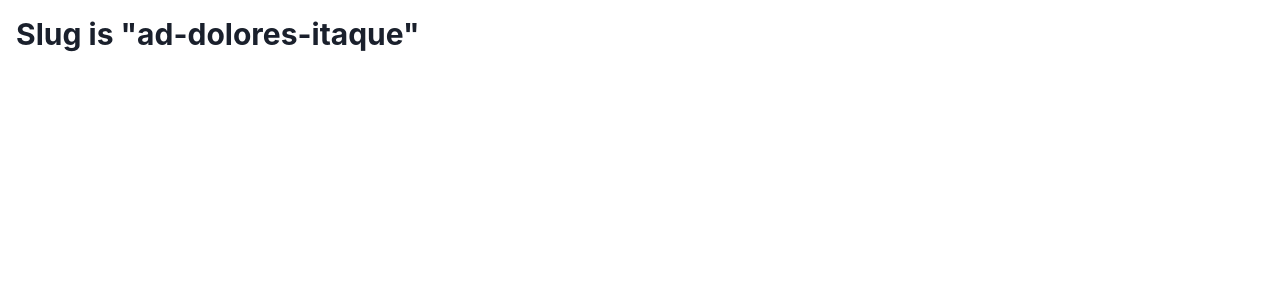
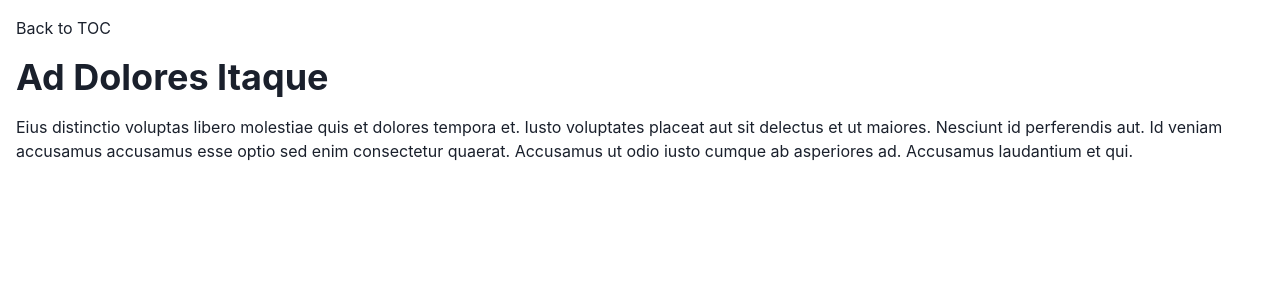
Before and after one commit to Mellbourn/egghead-my-app, a Next.js app: page /blog/ad-dolores-itaque in a window 1280 px wide. Shown: the top 300 px of the page. Built offline with nearby package versions, Linux system fonts and the light colour scheme.

Commit message:
get statix content for slugs

```diff
--- a/pages/blog/[slug].tsx
+++ b/pages/blog/[slug].tsx
@@ -1,16 +1,45 @@
-import { Text, Flex, Heading } from "@chakra-ui/react";
-import { useRouter } from "next/router";
+import NextLink from "next/link";
+import { Text, Flex, Heading, Link } from "@chakra-ui/react";
+import { GetStaticProps, GetStaticPaths, NextPage } from "next";
 
-const BlogPage = () => {
-  const router = useRouter();
-  const { slug } = router.query;
+const BlogPage: NextPage<{
+  title: string;
+  text: string;
+}> = (props) => {
   return (
-    <Flex margin={4}>
-      <Heading as="h1" size="lg">
-        Slug is "{slug}"
+    <Flex margin={4} flexDirection="column">
+      <NextLink href="/blog" passHref>
+        <Link>Back to TOC</Link>
+      </NextLink>
+      <Heading as="h1" size="xl" marginY={4}>
+        {props.title}
       </Heading>
+      <Text>{props.text}</Text>
     </Flex>
   );
 };
 
+export const getStaticPaths: GetStaticPaths = async () => {
+  const blogs = (await import("../../lib/blogs.json")).default;
+  const slugs = blogs.map((blog) => blog.slug);
+  const paths = slugs.map((slug) => ({ params: { slug } }));
+
+  return {
+    paths,
+    fallback: false,
+  };
+};
+
+export const getStaticProps: GetStaticProps = async ({ params: { slug } }) => {
+  const blogs = (await import("../../lib/blogs.json")).default;
+  const blog = blogs.find((x) => x.slug === slug);
+
+  return {
+    props: {
+      title: blog.title,
+      text: blog.text,
+    },
+  };
+};
+
 export default BlogPage;
```
